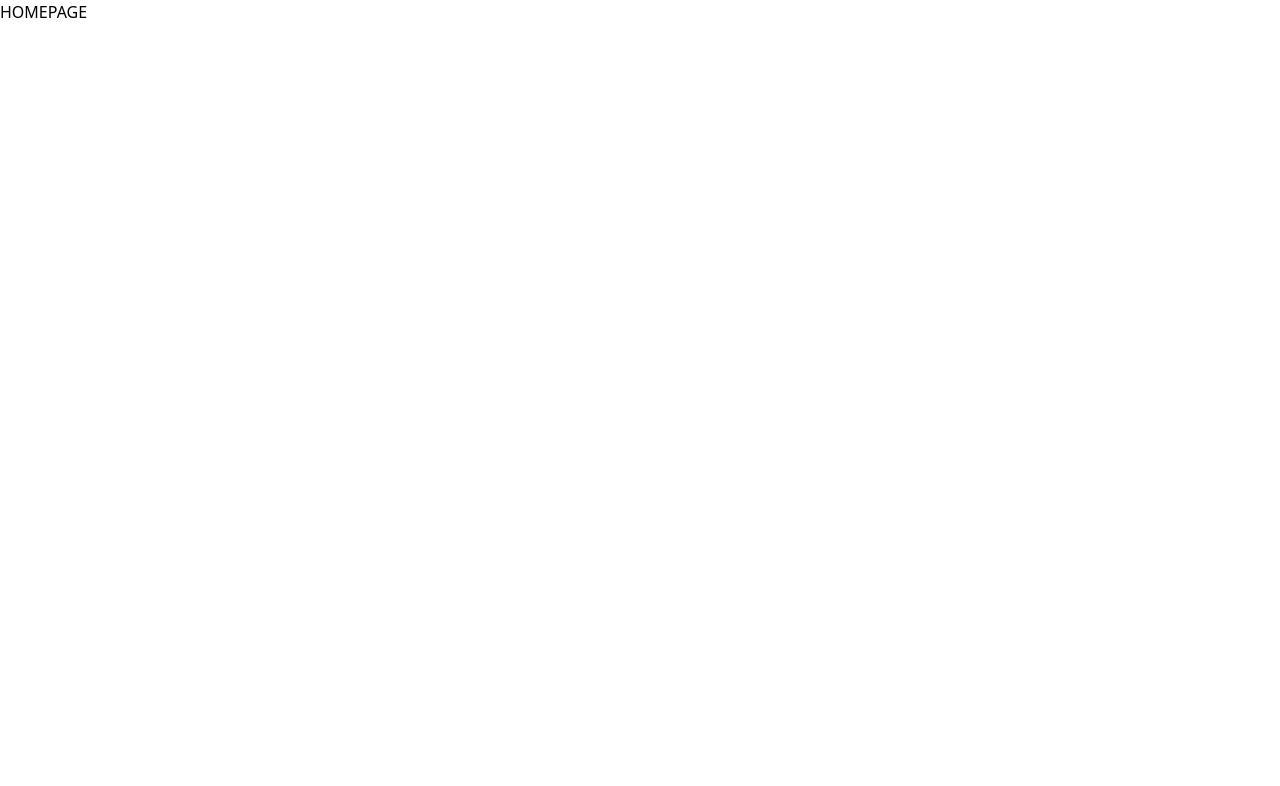
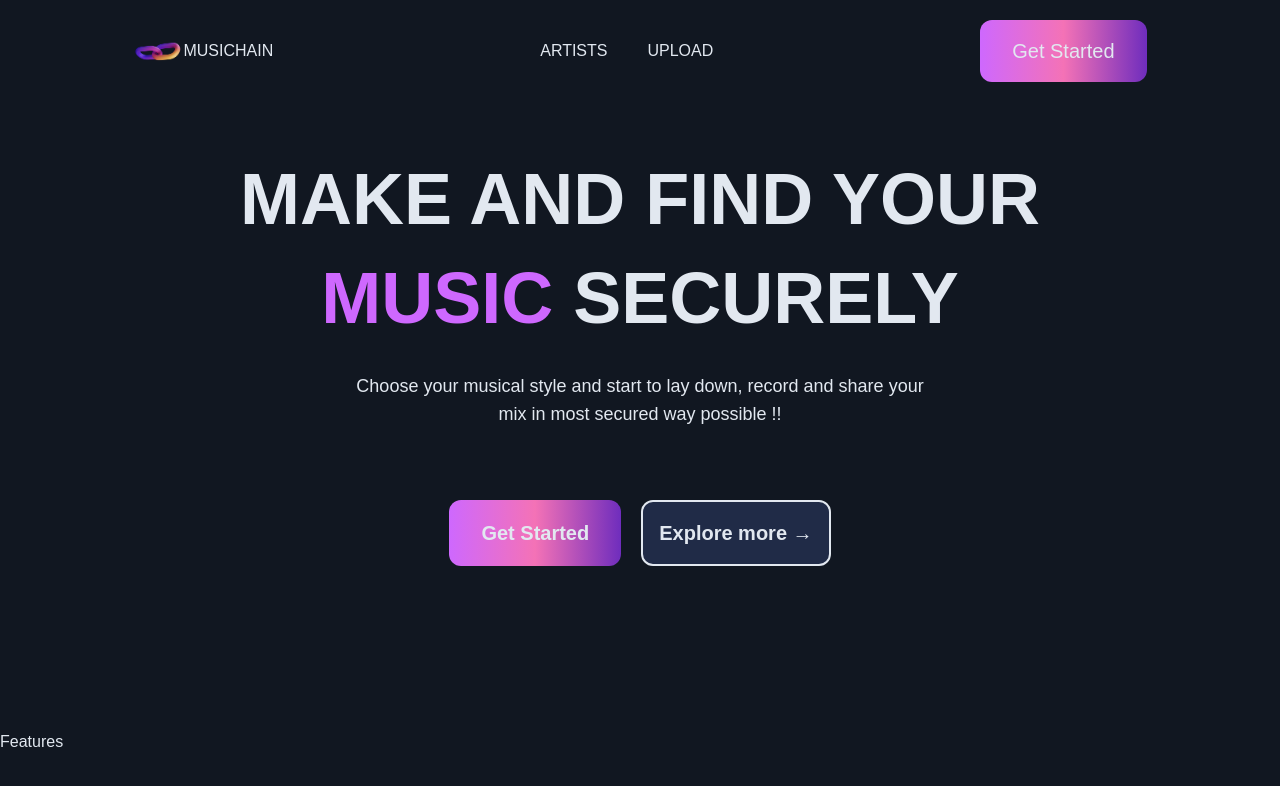
Before and after one commit to NeoZ666/Musichain, a React (Create React App) app in the folder webapp/: page / in a window 1280 px wide. Before the commit this address had no page. Shown: the top 786 px of the page. Built offline with nearby package versions, Linux system fonts and the light colour scheme.

Commit message:
HomePage UI half-done

```diff
--- a/webapp/public/index.html
+++ b/webapp/public/index.html
@@ -26,7 +26,7 @@
     -->
     <title>React App</title>
   </head>
-  <body>
+  <body class="bg-darkGray text-slate-200">
     <noscript>You need to enable JavaScript to run this app.</noscript>
     <div id="root"></div>
     <!--
--- /dev/null
+++ b/webapp/src/componenets/Features.jsx
@@ -0,0 +1,9 @@
+import React from 'react'
+
+function Features() {
+  return (
+    <div>Features</div>
+  )
+}
+
+export default Features
--- /dev/null
+++ b/webapp/src/componenets/Hero.jsx
@@ -0,0 +1,45 @@
+import React from "react";
+import './../../src/index.css'
+
+function Hero() {
+  return (
+    <div className="my-[50px] md:my-[100px]">
+      {/* GRADIENT DIV */}
+      <div className="absolute top-[100px] w-[200px] h-[160px] -z-10 inset-0 gradient-01 md:w-[500px]"></div>
+
+      <div className="flex flex-col justify-center mt-20 container mx-auto p-6 font-black md:items-center">
+        {/* MAIN HEADING */}
+        <h1
+          className="text-[40px] text-left mb-6 leading-[1.2] md:text-[4.5rem] md:leading-snug md:items-center md:text-center md:-mt-14"
+        >
+          MAKE AND FIND YOUR  <br />{" "}
+          <span className="text-lavender font-sans">MUSIC</span> SECURELY
+        </h1>
+
+        {/* SUB HEADING */}
+        <p
+          className="mb-8 text-left text-sm font-medium md:max-w-xl md:text-center md:text-lg "
+        >
+          Choose your musical style and start to lay down, record and share your mix in most secured way possible !!
+        </p>
+
+        {/* CALL TO ACTION */}
+        <div className="pt-5 flex flex-col md:flex-row gap-3 md:gap-5 md:py-10">
+          <button
+            className="md:text-[20px] md:py-4 md:px-8 py-2 px-4 bg-gradient-to-r from-lavender via-pink-400 to-dark_purple rounded-xl text-slate-200 hover:bg-dark_purple active:bg-light_purple"
+          >
+            Get Started
+          </button>
+          <button
+            // onClick={() => navigate("/experiences")}
+            className="md:text-[20px] md:py-4 md:px-4 py-2 px-4 border-2 border-solid border-slate-200 rounded-xl bg-light_gray"
+          >
+            Explore more &rarr;
+          </button>
+        </div>
+      </div>
+    </div>
+  );
+}
+
+export default Hero;
--- /dev/null
+++ b/webapp/src/componenets/Navbar.jsx
@@ -0,0 +1,30 @@
+import React from "react";
+
+function Navbar() {
+  return (
+    <div className="flex flex-col justify-around items-center pt-5 md:flex-row">
+      <div className="flex flex-row items-center">
+        <img
+          className="w-[50px]"
+          src="./images/MUSICHAIN.png"
+          alt="MUSICHAIN"
+        />
+        <p>MUSICHAIN</p>
+      </div>
+
+      <div className="flex gap-x-10 justify-center items-center">
+        <p>ARTISTS</p>
+        <p>UPLOAD</p>
+        <button className="block md:text-[20px] md:py-4 md:px-8 py-2 px-4 bg-gradient-to-r from-lavender via-pink-400 to-dark_purple rounded-xl text-slate-200 hover:bg-dark_purple active:bg-light_purple md:hidden">
+          Get Started
+        </button>
+      </div>
+
+      <button className="hidden md:text-[20px] md:py-4 md:px-8 py-2 px-4 bg-gradient-to-r from-lavender via-pink-400 to-dark_purple rounded-xl text-slate-200 hover:bg-dark_purple active:bg-light_purple md:block">
+        Get Started
+      </button>
+    </div>
+  );
+}
+
+export default Navbar;
--- a/webapp/src/index.css
+++ b/webapp/src/index.css
@@ -1,7 +1,6 @@
 @tailwind base;
 @tailwind components;
 @tailwind utilities;
-
 
 .input-wrapper {
   position: relative;
@@ -34,7 +33,7 @@
   }
 }
 
-  .label-fixed{
+.label-fixed {
   font-size: 20px;
   background-color: transparent;
   padding: 0 5px;
@@ -54,3 +53,84 @@
   border-color: #000;
   background-color: #1c233d;
 }
+
+/* SCROLL BAR */
+/* width */
+::-webkit-scrollbar {
+  width: 7px;
+}
+
+/* Track */
+::-webkit-scrollbar-track {
+  background: transparent;
+}
+
+/* Handle */
+::-webkit-scrollbar-thumb {
+  background: #b298dc;
+}
+
+/* Handle on hover */
+::-webkit-scrollbar-thumb:hover {
+  background: #ce68fe;
+}
+
+.glassmorphism {
+  background: rgba(255, 255, 255, 0.25);
+  box-shadow: 0 8px 32px 0 rgba(31, 38, 135, 0.37);
+  backdrop-filter: blur(4px);
+  -webkit-backdrop-filter: blur(4px);
+  /* border: 1px solid rgb(255, 255, 255); */
+  border: 1px solid rgba(255, 255, 255, 0.18);
+}
+
+/* GRANDIENTS : */
+.gradient-01 {
+  background-image: linear-gradient(
+    270deg,
+    hsl(295deg 76% 51%) 0%,
+    hsl(284deg 70% 73%) 26%,
+    hsl(257deg 70% 86%) 39%,
+    hsl(202deg 92% 90%) 50%,
+    hsl(215deg 77% 81%) 61%,
+    hsl(221deg 73% 70%) 74%,
+    hsl(220deg 76% 51%) 100%
+  );
+  filter: blur(125px);
+}
+
+.gradient-02 {
+  position: absolute;
+  /* width: 200px; */
+  /* height: 438px; */
+  top: 0px;
+  right: 0px;
+
+  background: #7aebfb;
+  filter: blur(190px);
+}
+
+.gradient-03 {
+  position: absolute;
+  width: 300px;
+  height: 100px;
+  left: 20%;
+  top: 5%;
+
+  background: rgba(149, 66, 232, 0.35);
+  filter: blur(150px);
+  transform: rotate(-114.2deg);
+}
+
+.gradient-04 {
+  position: absolute;
+  width: 260px;
+  height: 100px;
+  left: 30%;
+  top: 10%;
+  z-index: -10;
+
+  background: rgba(45, 72, 152, 0.75);
+  filter: blur(70px);
+  transform: rotate(-53.13deg);
+}
--- a/webapp/src/index.js
+++ b/webapp/src/index.js
@@ -1,11 +1,13 @@
-import React from 'react';
-import ReactDOM from 'react-dom/client';
-import './index.css';
-import App from './App';
+import React from "react";
+import ReactDOM from "react-dom/client";
+import "./index.css";
+import App from "./App";
 
-const root = ReactDOM.createRoot(document.getElementById('root'));
+const root = ReactDOM.createRoot(document.getElementById("root"));
 root.render(
   <React.StrictMode>
-    <App />
+    <div className="bg-darkGray text-slate-200">
+      <App />
+    </div>
   </React.StrictMode>
 );
--- a/webapp/src/pages/HomePage.jsx
+++ b/webapp/src/pages/HomePage.jsx
@@ -1,9 +1,14 @@
 import React from 'react'
+import Navbar from '../componenets/Navbar'
+import Hero from '../componenets/Hero'
+import Features from '../componenets/Features'
 
 function HomePage() {
   return (
     <div>
-        <h1>HOMEPAGE</h1>
+        <Navbar />
+        <Hero />
+        <Features />
     </div>
   )
 }
--- a/webapp/tailwind.config.js
+++ b/webapp/tailwind.config.js
@@ -1,10 +1,26 @@
 /** @type {import('tailwindcss').Config} */
 module.exports = {
-  content: [
-    "./src/**/*.{js,jsx,ts,tsx}",
-  ],
+  content: ["./src/**/*.{js,jsx,ts,tsx}"],
   theme: {
-    extend: {},
+    extend: {
+      fontFamily: {
+        sans: ["Euxodus Sans", "sans-serif"],
+      },
+      colors: {
+        darkGray: "#111721",
+        purple: "#583C83",
+        lightGray: "#202B47",
+        gunMetal: "#182431",
+        dark_purple: "#6F2DBD", // Lagega !!
+        lavender: "#CE68FE", // Form Color + Buttons
+        light_purple: "#B298DC", // Optional
+        blue: "#95BFEF", // Optional
+        light_blue: "#B8D0EB", // Optional
+        cyan: "#B9FAF8",
+        gray: "#1C233D", // Main background color.
+        light_gray: "#202B47", // Will be useful for cards
+      },
+    },
   },
   plugins: [],
-}
+};
```
Also changed, not shown: webapp/public/images/MUSICHAIN.png (added). Lines whose indentation alone changed are shown as unchanged.
